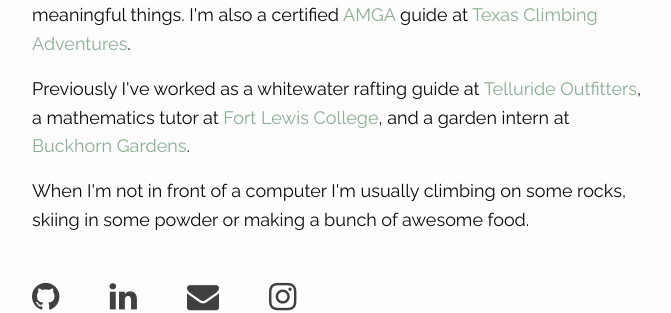
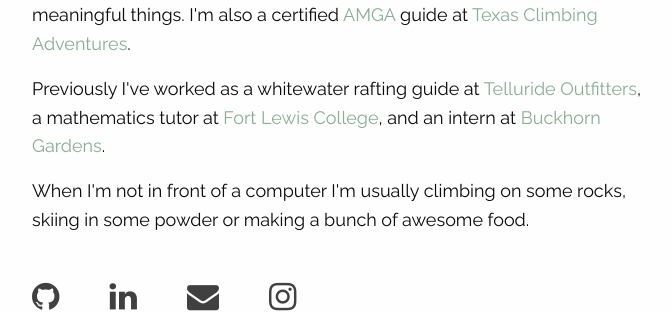
Before and after one commit to cjessett/jekyll, a Jekyll site: the page built from index.html, in a window 1280 px wide. Shown: the part 199-512 px from the top of the page, without its empty margins (303-974 px from the left). Built offline with Jekyll 4.4.1, drawn with Linux system fonts in a browser that asks for light colours; nearby versions of some CDN libraries.

Commit message:
add link to blog. update landing page text.

```diff
--- a/_includes/nav.html
+++ b/_includes/nav.html
@@ -6,7 +6,7 @@
   <div class="top-bar" id="example-menu">
     <div class="top-bar-left">
       <ul class="dropdown menu" data-dropdown-menu>
-      <li class="menu-text">Blog</li>
+        <li class="menu-text"><a href="/blog">Blog</a></li>
       </ul>
     </div>
     <div class="top-bar-right">
--- a/css/app.css
+++ b/css/app.css
@@ -4033,22 +4033,26 @@
 
 /***************** end padding and margin settings *************/
 /* custom */
-main {
+body {
   padding-top: 40px; }
-  main h1 {
+  body section#posts {
+    margin-top: 40px; }
+  body nav a {
+    text-decoration: none; }
+  body h1 {
     font-weight: bold;
     margin: .67em 0; }
-  main p {
+  body p {
     font-size: 18px; }
-  main .social {
+  body .social {
     margin-left: -10px;
     list-style: none;
     padding: 20px 0;
     overflow: hidden; }
-    main .social li {
+    body .social li {
       float: left;
       margin-right: 30px; }
-      main .social li .fa {
+      body .social li .fa {
         font-size: 32px;
         color: #404040;
         padding: 10px; }
--- a/index.html
+++ b/index.html
@@ -11,7 +11,7 @@
   <p>I am currently a student at <a href="https://devbootcamp.com">devbootcamp</a> making beautiful and meaningful
     things. I'm also a certified <a href="https://amga.com">AMGA</a> guide at <a href="http://www.texasclimbingadventures.com">Texas Climbing Adventures</a>.</p>
   <p>
-    Previously I've worked as a whitewater rafting guide at <a href="http://www.tellurideoutfitters.com">Telluride Outfitters</a>, a mathematics tutor at <a href="https://fortlewis.edu">Fort Lewis College</a>, and a garden intern at <a href="http://buckhorngardens.blogspot.com/">Buckhorn Gardens</a>.
+    Previously I've worked as a whitewater rafting guide at <a href="http://www.tellurideoutfitters.com">Telluride Outfitters</a>, a mathematics tutor at <a href="https://fortlewis.edu">Fort Lewis College</a>, and an intern at <a href="http://buckhorngardens.blogspot.com/">Buckhorn Gardens</a>.
   </p>
   <p>
     When I'm not in front of a computer I'm usually climbing on some rocks, skiing in some powder or making a bunch of awesome food.
@@ -23,7 +23,7 @@
     <li><a href="https://instagram.com/{{ site.instagram }}" target="_blank"><i class="fa fa-instagram"></i></a></li>
   </ul>
 
-  <h3>Latest from my <a href="/blog/">blog</a></h3>
+  <h3>Latest from my <a href="/blog">blog</a></h3>
   <ul>
   {% for post in site.posts limit: 3 %}
     <li>
```
Also changed, not shown: scss/_custom.scss (+7 -0 lines). Lines whose indentation alone changed are shown as unchanged.
